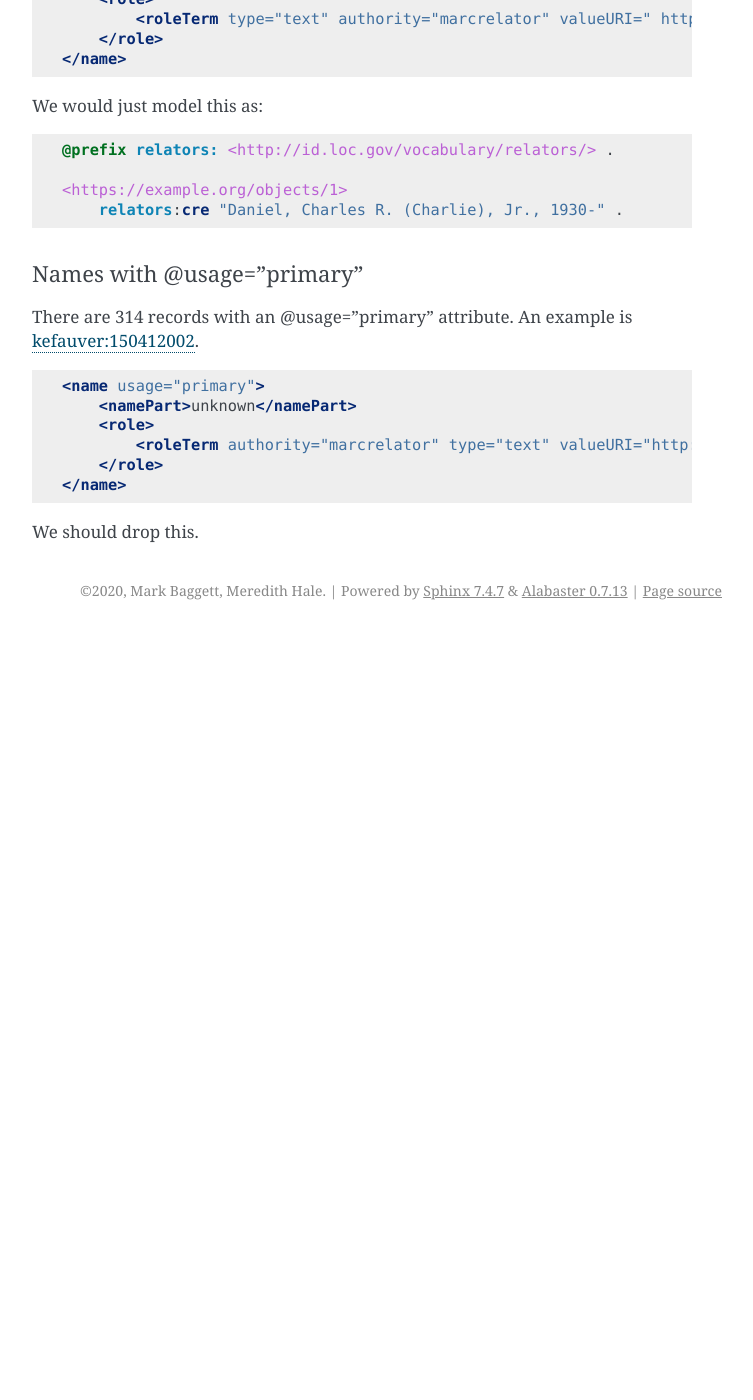
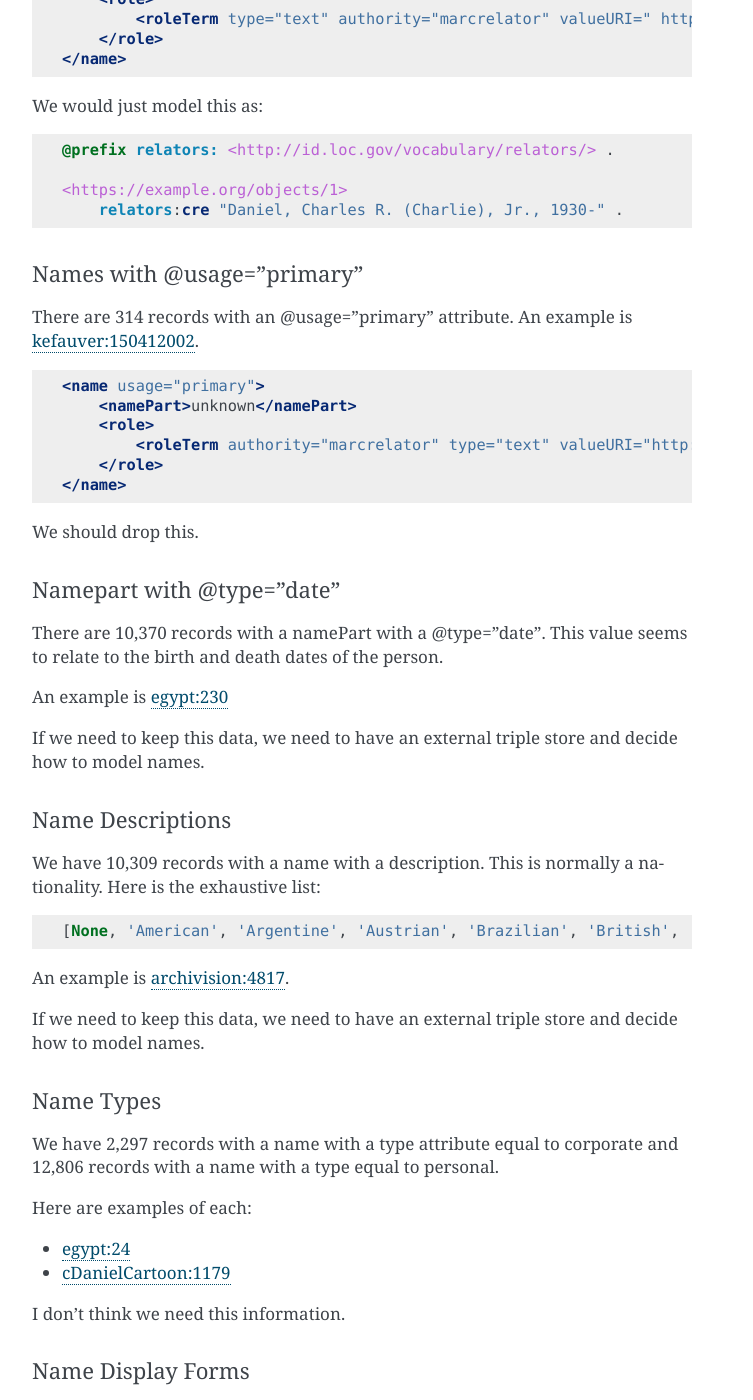
Before and after one commit to UTKcataloging/mods_to_rdf, a Sphinx documentation site: the page built from docs/source/top_level_elements/name.rst, in a window 1280 px wide and 1400 px high, scrolled down 4154 px. Shown: the whole window, without its empty margins (388-1141 px from the left). Built offline with Sphinx 7.4.7, drawn with Linux system fonts in a browser that asks for light colours; formulas are drawn with MathJax 3; before the commit the page ends 4784 px from its top, so only the background shows below that; some of the changed text lies outside the part shown.

Commit message:
Add extras.

```diff
--- a/docs/source/top_level_elements/name.rst
+++ b/docs/source/top_level_elements/name.rst
@@ -247,3 +247,78 @@ There are 314 records with an @usage="primary" attribute.  An example is
     </name>
 
 We should drop this.
+
+Namepart with @type="date"
+--------------------------
+
+There are 10,370 records with a namePart with a @type="date".  This value seems to relate to the birth and death dates of
+the person.
+
+An example is `egypt:230 <https://digital.lib.utk.edu/collections/islandora/object/egypt%3A230/datastream/MODS>`_
+
+If we need to keep this data, we need to have an external triple store and decide how to model names.
+
+Name Descriptions
+-----------------
+
+We have 10,309 records with a name with a description.  This is normally a nationality.  Here is the exhaustive list:
+
+.. code-block:: python
+
+    [None, 'American', 'Argentine', 'Austrian', 'Brazilian', 'British', 'Canadian', 'Danish', 'Dutch', 'Finnish', 'Flemish', 'French', 'German', 'Greek', 'Italian', 'Japanese', 'Norwegian', 'Spanish', 'Swiss', 'Turkish']
+
+An example is `archivision:4817 <https://digital.lib.utk.edu/collections/islandora/object/archivision%3A4817>`_.
+
+If we need to keep this data, we need to have an external triple store and decide how to model names.
+
+Name Types
+----------
+
+We have 2,297 records with a name with a type attribute equal to corporate and 12,806 records with a name with a type equal
+to personal.
+
+Here are examples of each:
+
+* `egypt:24 <https://digital.lib.utk.edu/collections/islandora/object/egypt%3A24/datastream/MODS>`_
+* `cDanielCartoon:1179 <https://digital.lib.utk.edu/collections/islandora/object/cDanielCartoon%3A1178/datastream/MODS>`_
+
+I don't think we need this information.
+
+Name Display Forms
+------------------
+
+We have 10,284 records with a name/displayForm.
+
+An example is `archivision:2480 <https://digital.lib.utk.edu/collections/islandora/object/archivision%3A2480/datastream/MODS>`_.
+
+.. code-block:: xml
+
+    <name type="personal" authority="ulan" valueURI="http://vocab.getty.edu/ulan/500023721">
+        <namePart>Loos, Adolf</namePart>
+        <displayForm>Adolf Loos</displayForm>
+        <namePart type="date">1870-1933</namePart>
+        <description>Austrian</description>
+        <role>
+            <roleTerm type="text" authority="marcrelator" valueURI="http://id.loc.gov/vocabulary/relators/cre">Creator</roleTerm>
+        </role>
+    </name>
+
+Do we need this?  What are the use cases?
+
+Role Term Types
+---------------
+
+We have 23,811 role terms with a type="text".
+
+An example is `cDanielCartoon:1178 <https://digital.lib.utk.edu/collections/islandora/object/cDanielCartoon%3A1178/datastream/MODS>`_.
+
+.. code-block:: xml
+
+    <name type="personal">
+        <namePart>Daniel, Charles R. (Charlie), Jr., 1930-</namePart>
+        <role>
+            <roleTerm type="text" authority="marcrelator" valueURI=" http://id.loc.gov/vocabulary/relators/cre">Creator</roleTerm>
+        </role>
+    </name>
+
+We don't need to keep this.
```
